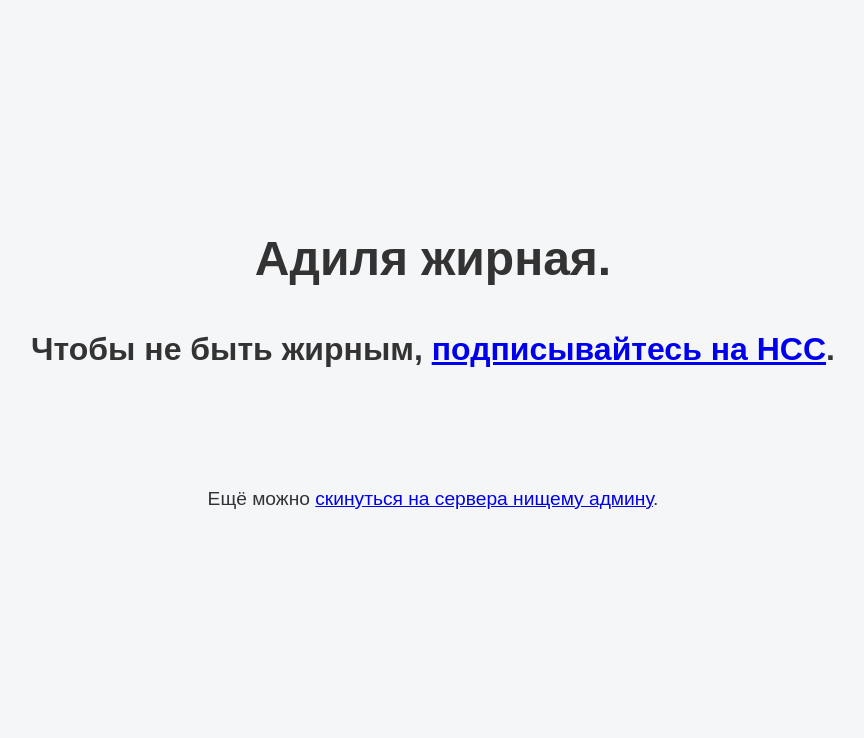
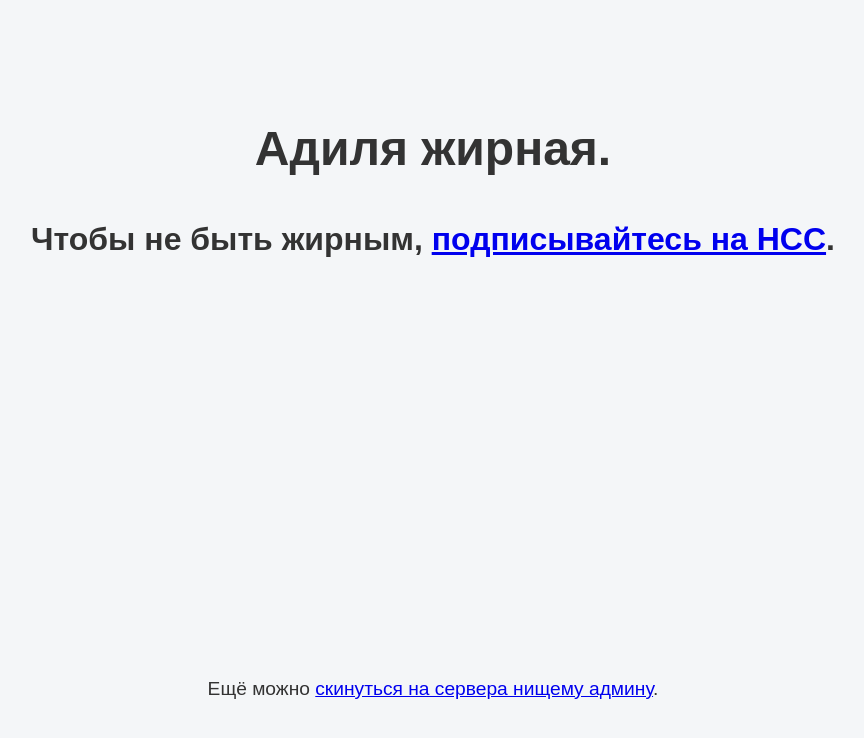
Before and after one commit to denchik772006-web/the-sunr1se, a plain HTML site: page index.html in a window 1280 px wide. Shown: the whole page, without its empty margins (207-1071 px from the left). Drawn offline with Linux system fonts and the light colour scheme.

Commit message:
Update index.html

```diff
--- a/index.html
+++ b/index.html
@@ -14,7 +14,7 @@
         flex-direction: column;
         align-items: center;
         justify-content: center;
-        min-height: 80vh;
+        min-height: 90vh;
         text-align: center;
       }
       h1 {
@@ -33,7 +33,8 @@
         font-size: 1.2rem;
         line-height: 0.67;
         max-width: 600px;
-        margin-top: 100px;
+        margin-top: 400px;
+        text-align: left;
       }
       .link-word {
         color: #d35400;
```
